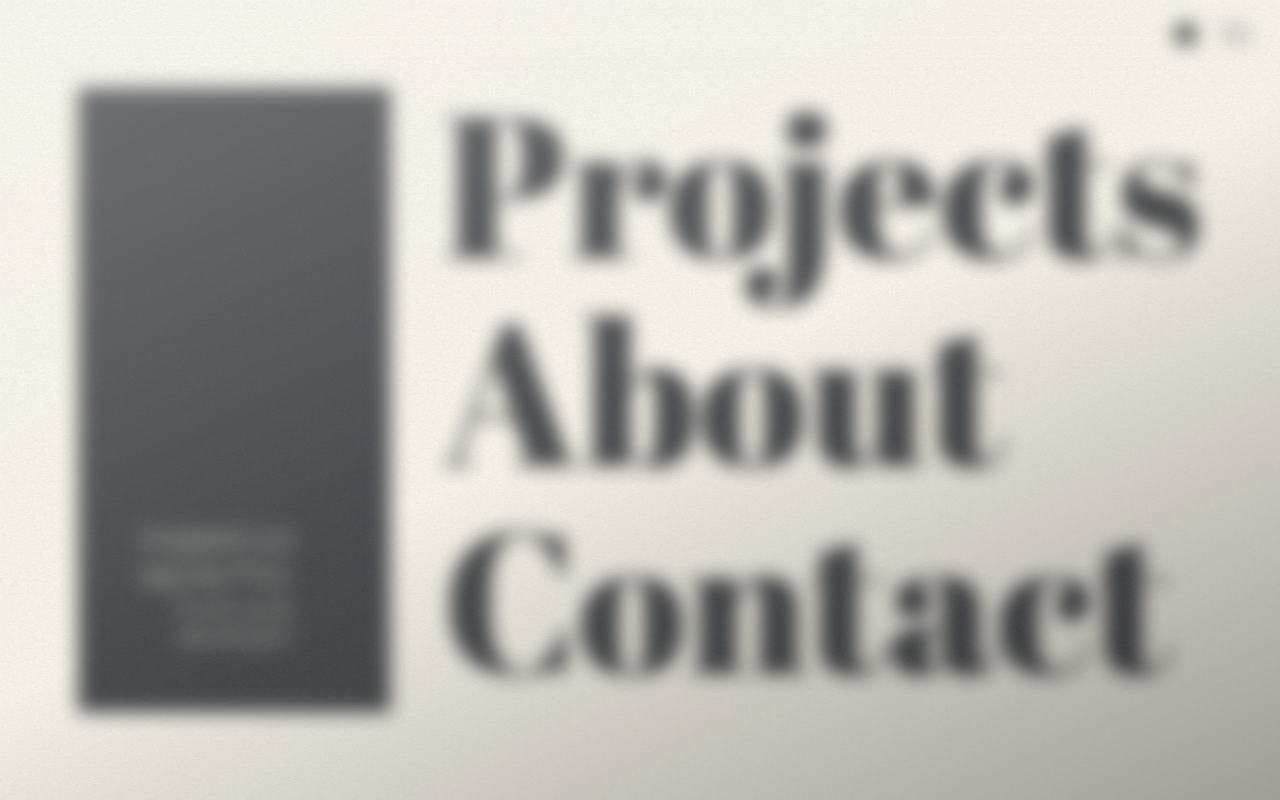
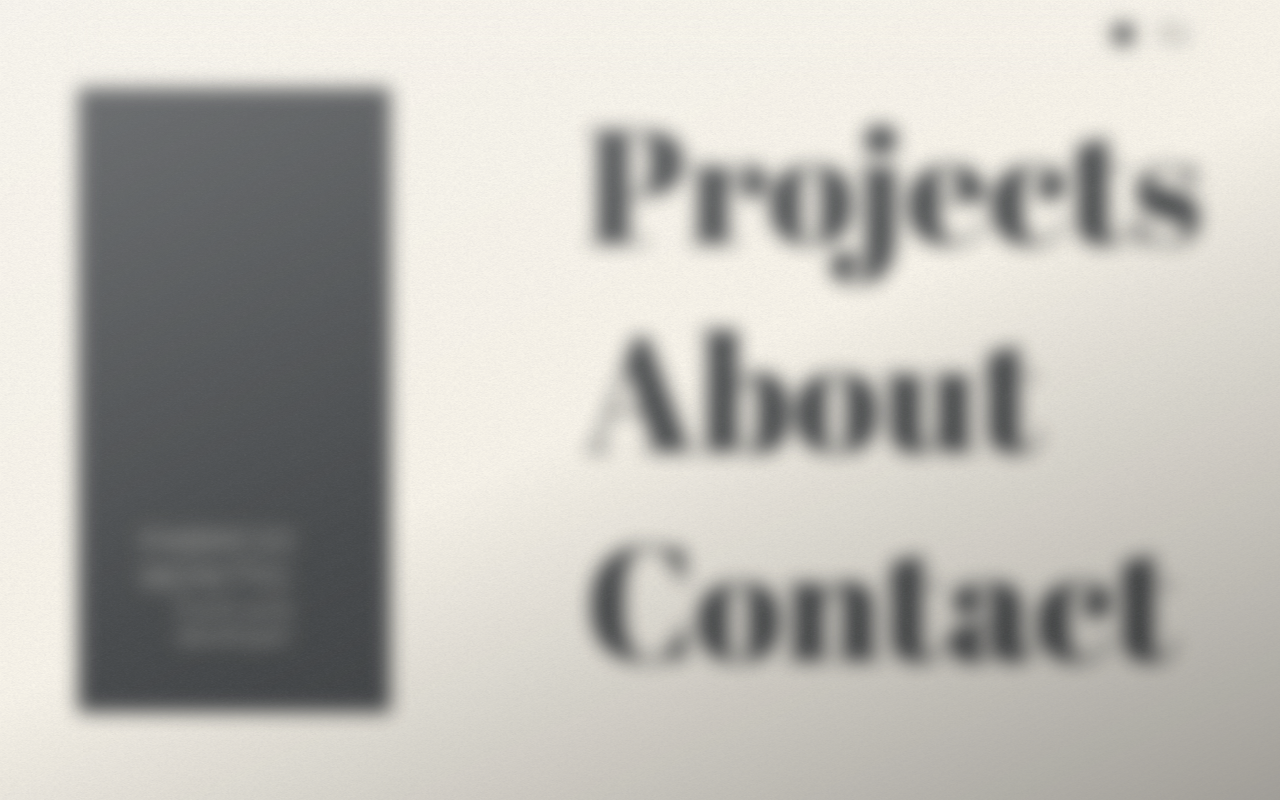
Before and after one commit to FabricioJRepetto/Portfolio, a React (Create React App) app: page / in a window 1280 px wide. Built offline with nearby package versions, Linux system fonts and the light colour scheme.

Commit message:
language context

```diff
--- a/src/components/Home/Home.css
+++ b/src/components/Home/Home.css
@@ -10,8 +10,10 @@
     align-items: center;
     justify-content: flex-end;
     top: 0;
+    left: 50%;
+    transform: translate(-50%);
     padding: .5rem 0;
-    width: 100%;
+    width: 90%;
     background-color: var(--primary);
     z-index: 20;
 }
@@ -37,7 +39,7 @@
     transition: opacity .7s ease, filter .7s ease;
 }
 .home-menu div p {
-    font-size: 16vw;
+    font-size: 13vw;
     line-height: 24vh;
     text-align: left;
     pointer-events: none;
--- a/src/components/Home/Home.jsx
+++ b/src/components/Home/Home.jsx
@@ -5,16 +5,18 @@ import Contact from '../Contact/Contact'
 import ThemeButton from '../utils/Buttons/theme/ThemeButton'
 import HomeButton from '../utils/Buttons/home/HomeButton'
 import LanguageButton from '../utils/Buttons/language/LanguageButton'
+import { useLang } from '../../lang-context'
 
 import '../../index.css'
 import './Home.css'
 
 const Home = () => {
     const [theme, setTheme] = useState('dark');
-    const [lang, setLang] = useState('Es')
     const [section, setSection] = useState('h');
     const [box, setBox] = useState('h');
     const [menu, setMenu] = useState(true);
+
+    const { state: { lang } } = useLang();
 
     const changeTheme = () => {
         let root = document.querySelector(':root');
@@ -36,9 +38,6 @@ const Home = () => {
 
         theme === 'light' ? setTheme('dark') : setTheme('light');
     }
-    const changeLang = () => {
-        lang === 'Es' ? setLang('En') : setLang('Es')
-     }
 
     const transition = (param) => {
         setMenu(false)
@@ -71,29 +70,37 @@ const Home = () => {
         <div className='fixed-bar'>
             <HomeButton section={box} goHome={backToHome}/>
             <ThemeButton theme={theme} change={changeTheme}/>
-            <LanguageButton lang={'Es'} change={changeLang}/>
+            <LanguageButton />
         </div>
 
         <div className={`home-side-box box-${box}-position`}>
             {(box === 'h' || box === 'a') &&
             <div className='home-side-box-text-container'>
                 <h1>Fabricio Repetto</h1>
-                <p>Front end developer</p>
+                {lang === 'En'
+                    ?<p>Front end developer</p>
+                    :<p>Desarrollador front end</p>}
             </div>}
         </div>
 
         <div className='home-menu'>
             <div onClick={()=>transition('p')}
                 className={`${!menu && 'menu-gone-style'}`}>
-                <p>Projects</p>
+                {lang === 'En'
+                    ?<p>Projects</p>
+                    :<p>Proyectos</p>}
             </div>
             <div onClick={()=>transition('a')}
                 className={`${!menu && 'menu-gone-style'}`}>
-                <p>About</p>
+                {lang === 'En'
+                    ?<p>About</p>
+                    :<p>Sobre mi</p>}
             </div>
            <div onClick={()=>transition('c')}
                 className={`${!menu && 'menu-gone-style'}`}>
-                <p>Contact</p>
+                {lang === 'En'
+                    ?<p>Contact</p>
+                    :<p>Contacto</p>}
             </div>
         </div>
 
--- a/src/components/Projects/details/Dogs.jsx
+++ b/src/components/Projects/details/Dogs.jsx
@@ -41,7 +41,9 @@ const Dogs = ({close}) => {
 
   return (
     <>
-        <div onClick={closer} className='details-close-button'></div>
+        <div className='details-close-button-container'>
+            <div onClick={closer} className='details-close-button'></div>
+        </div>
         <div className={`project-details-container ${!open && 'details-close'}`}>
 
             <div className='project-details-header'>
--- a/src/components/Projects/details/Provider.jsx
+++ b/src/components/Projects/details/Provider.jsx
@@ -41,7 +41,9 @@ const Provider = ({close}) => {
 
   return (
     <>
-        <div onClick={closer} className='details-close-button'></div>
+        <div className='details-close-button-container'>
+            <div onClick={closer} className='details-close-button'></div>
+        </div>
         <div className={`project-details-container ${!open && 'details-close'}`}>
 
             <div className='project-details-header'>
--- a/src/components/Projects/details/details.css
+++ b/src/components/Projects/details/details.css
@@ -97,12 +97,21 @@
     100% {top: 200%;}
 }
 
+.details-close-button-container {
+    position: fixed;
+    display: flex;
+    align-items: center;
+    justify-content: flex-end;
+    top: 2.5vh;
+    left: 50%;
+    transform: translate(-50%);
+    height: 0;
+    width: 90%;
+    z-index: 90;
+}
 .details-close-button {
-    position: fixed;
-    top: 1vh;
-    right: 7rem;
-    z-index: 30;
-    height: 2rem;
-    width: 2rem;
+    height: 2.5rem;
+    width: 2.5rem;
+    margin-right: 6.8rem;
     cursor: pointer;
 }
--- a/src/components/utils/Buttons/language/LanguageButton.jsx
+++ b/src/components/utils/Buttons/language/LanguageButton.jsx
@@ -1,14 +1,14 @@
-import React, { useState } from 'react'
+import React from 'react'
+import { useLang } from '../../../../lang-context';
 
 import './LanguageButton.css'
 
-const LanguageButton = ({language, change}) => {
-    const [lang, setLang] = useState(language)
+const LanguageButton = () => {
+    const { dispatch, state: { lang } } = useLang();
 
     const updateLang = () => {
-        change();
-        lang === 'Es' ? setLang('En') : setLang('Es');
-     }
+        dispatch({type: 'change'});
+    }
 
   return (
     <div className='language-button-container' onClick={updateLang}>
@@ -18,4 +18,4 @@ const LanguageButton = ({language, change}) => {
   )
 }
 
-export default LanguageButton
+export default LanguageButton;
--- a/src/index.js
+++ b/src/index.js
@@ -1,15 +1,14 @@
-import React, { createContext } from 'react';
+import React from 'react';
 import ReactDOM from 'react-dom/client';
+import App from './App';
+import { LangProvider } from './lang-context';
+
 import './index.css';
-import App from './App';
 
-const Unmount = createContext(false);
 
 const root = ReactDOM.createRoot(document.getElementById('root'));
 root.render(
-    <React.StrictMode>
-        <Unmount.Provider value={false}>
-            <App />
-        </Unmount.Provider>
-    </React.StrictMode>
+    <LangProvider>
+        <App />
+    </LangProvider>
 );
--- /dev/null
+++ b/src/lang-context.jsx
@@ -0,0 +1,35 @@
+import { createContext, useReducer, useContext } from 'react'
+
+export const LangContext = createContext()
+
+function langReducer(state, action) {
+  switch (action.type) {
+    case 'change': {
+        let aux = '';
+        state.lang === 'En'
+            ? aux = 'Es'
+            : aux = 'En';
+        return {lang: aux}
+    }
+    default: {
+      throw new Error(`Unhandled action type: ${action.type}`)
+    }
+  }
+}
+
+function LangProvider({children}) {
+  const [state, dispatch] = useReducer(langReducer, {lang: 'En'})
+  const value = {state, dispatch}
+
+  return <LangContext.Provider value={value}>{children}</LangContext.Provider>
+}
+
+function useLang() {
+  const context = useContext(LangContext)
+  if (context === undefined) {
+    throw new Error('useCount must be used within a CountProvider')
+  }
+  return context
+}
+
+export { LangProvider, useLang }
```
